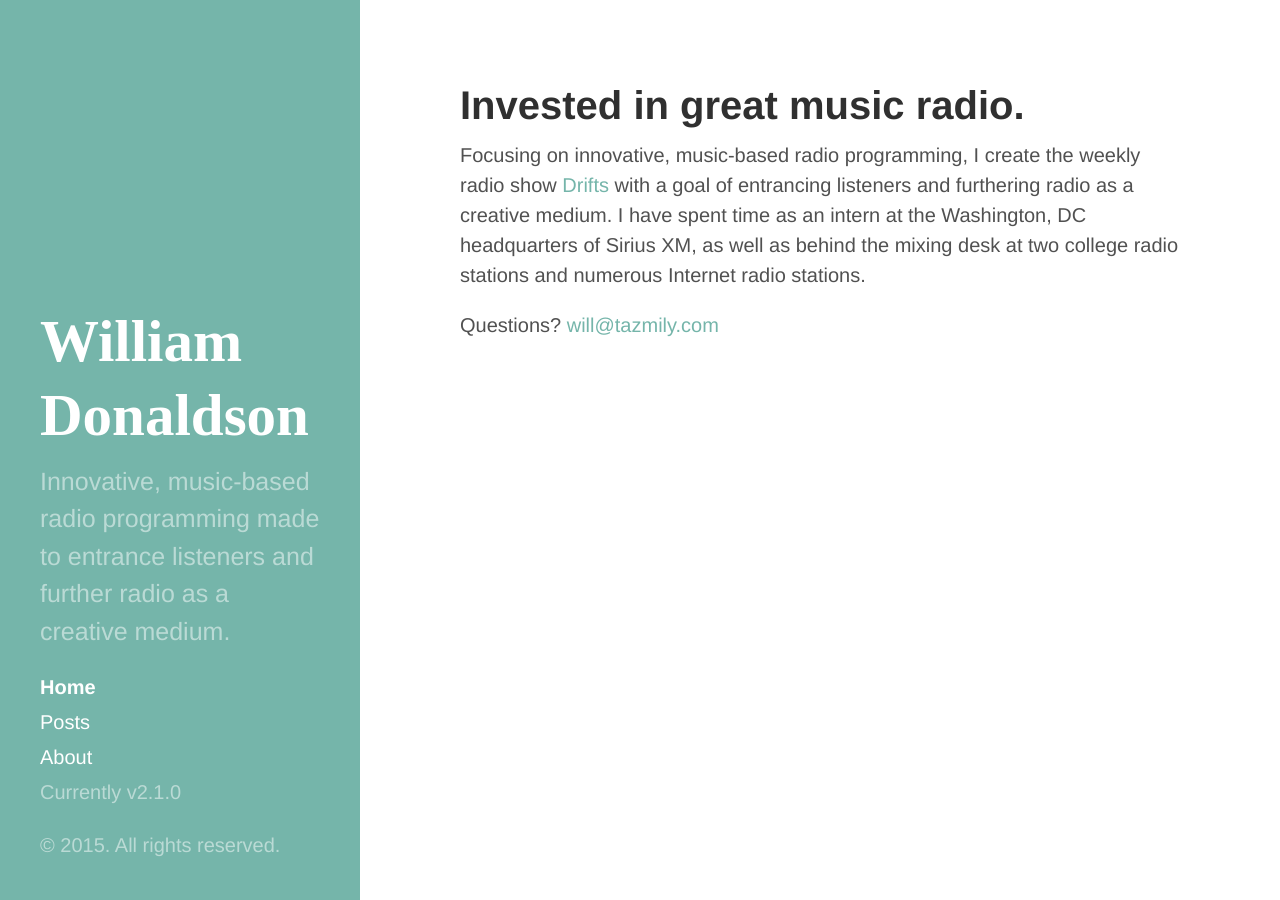
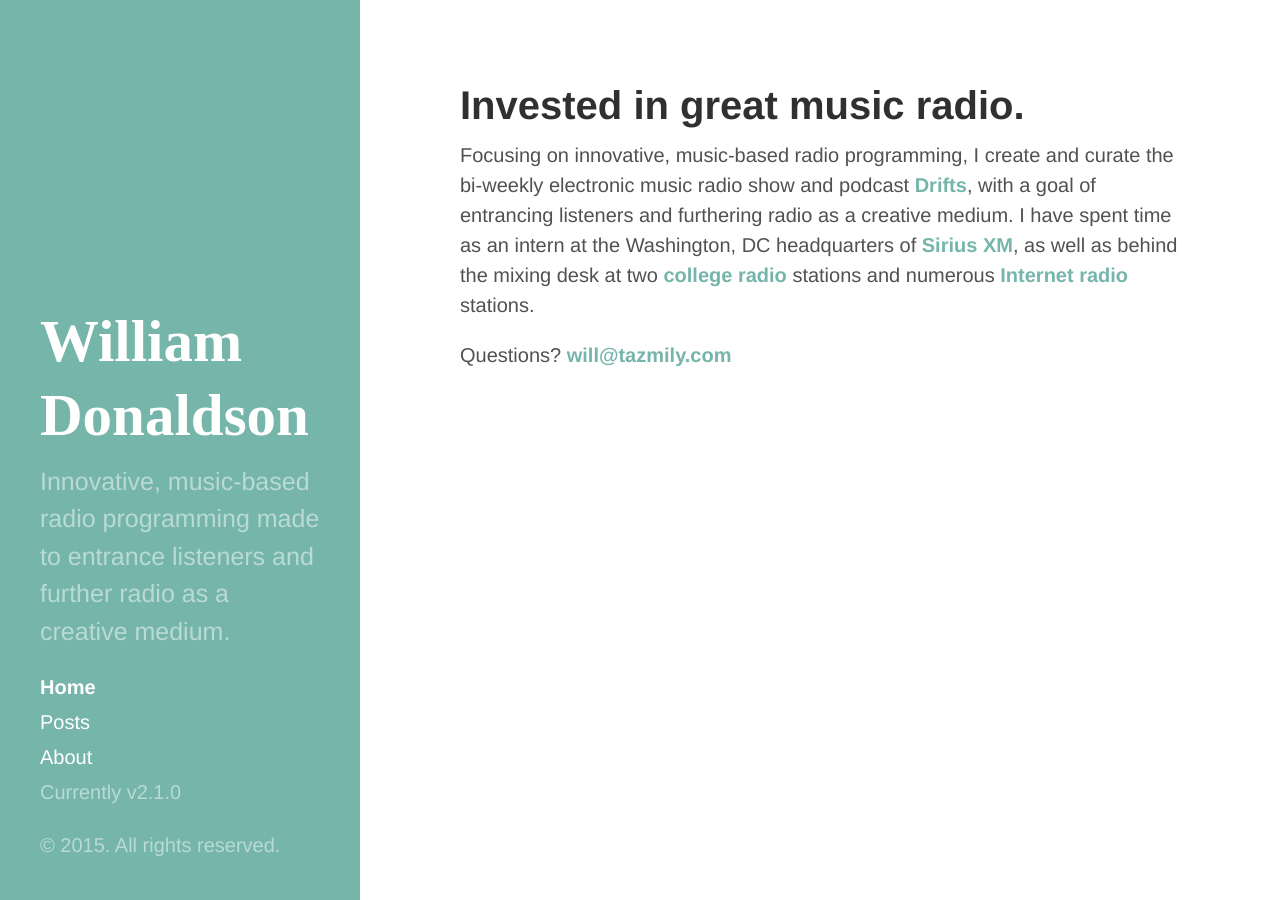
Before and after one commit to crownsedge/wildonaldson.me, a Jekyll site: the page built from index.md, in a window 1280 px wide. Built offline with Jekyll 4.4.1, drawn with Linux system fonts in a browser that asks for light colours; Markdown is read by kramdown in place of the engine named in the settings; comment, search, counter and statistics services are not loaded.

Commit message:
Updated front page text
Some rewordings, some bolding.

```diff
--- a/index.md
+++ b/index.md
@@ -3,6 +3,6 @@
 title: Invested in great music radio
 ---
 
-Focusing on innovative, music-based radio programming, I create the weekly radio show [Drifts](http://drifts.fm/) with a goal of entrancing listeners and furthering radio as a creative medium. I have spent time as an intern at the Washington, DC headquarters of Sirius XM, as well as behind the mixing desk at two college radio stations and numerous Internet radio stations.
+Focusing on innovative, music-based radio programming, I create and curate the bi-weekly electronic music radio show and podcast **[Drifts](http://drifts.fm/)**, with a goal of entrancing listeners and furthering radio as a creative medium. I have spent time as an intern at the Washington, DC headquarters of **[Sirius XM](http://www.siriusxm.com)**, as well as behind the mixing desk at two **[college](http://whrwfm.org) [radio](http://wfnp.org)** stations and numerous **[Internet radio](http://rwd.fm)** stations.
 
-Questions? [will@tazmily.com](mailto:will@tazmily.com)
+Questions? **[will@tazmily.com](mailto:will@tazmily.com)**
```
